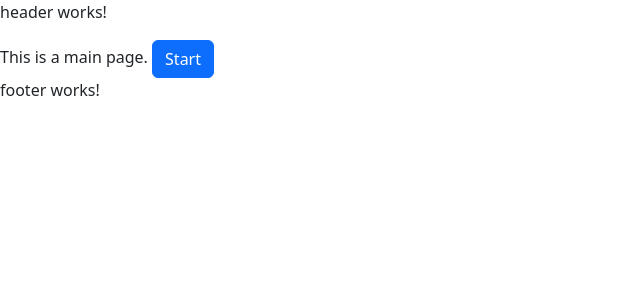
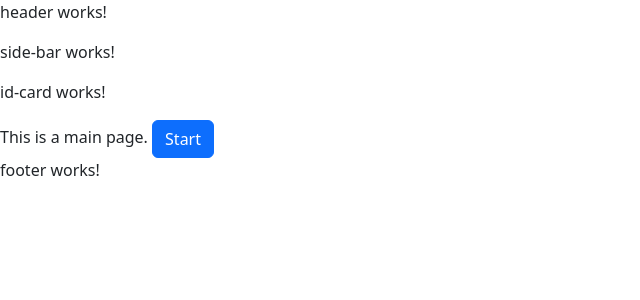
Before and after one commit to vsetchinfc/vladsetchin.me, an Angular app: page / in a window 1280 px wide. Shown: the top 300 px of the page, without its empty margins (0-640 px from the left). Built offline with nearby package versions, Linux system fonts and the light colour scheme.

Commit message:
BLOG-1: scaffolded id-card, sidebar components

```diff
--- a/src/app/blog.component.html
+++ b/src/app/blog.component.html
@@ -1,8 +1,7 @@
 
 <blog-header></blog-header>
-<!-- TODO: Create <blog-header></blog-header>
-TODO: Create <blog-footer></blog-footer>
-TODO: Create <blog-side-bar></blog-side-bar> -->
+<blog-side-bar></blog-side-bar>
+<blog-id-card></blog-id-card>
 This is a main page.
 <button class="btn btn-primary">Start</button>
 
--- a/src/app/blog.module.ts
+++ b/src/app/blog.module.ts
@@ -6,12 +6,16 @@ import { BlogComponent } from './blog.component';
 import { NgbModule } from '@ng-bootstrap/ng-bootstrap';
 import { HeaderComponent } from './components/header/header.component';
 import { FooterComponent } from './components/footer/footer.component';
+import { SideBarComponent } from './components/side-bar/side-bar.component';
+import { IdCardComponent } from './components/id-card/id-card.component';
 
 @NgModule({
   declarations: [
     BlogComponent,
     HeaderComponent,
-    FooterComponent
+    FooterComponent,
+    SideBarComponent,
+    IdCardComponent
   ],
   imports: [
     BrowserModule,
--- /dev/null
+++ b/src/app/components/id-card/id-card.component.html
@@ -0,0 +1 @@
+<p>id-card works!</p>
--- /dev/null
+++ b/src/app/components/side-bar/side-bar.component.html
@@ -0,0 +1 @@
+<p>side-bar works!</p>
```
Also changed, not shown: src/app/components/id-card/id-card.component.ts (added, +10 -0 lines), src/app/components/side-bar/side-bar.component.ts (added, +10 -0 lines), src/app/components/id-card/id-card.component.scss (added), src/app/components/side-bar/side-bar.component.scss (added), 2 other files (tests, documents, lock files or other folders).
